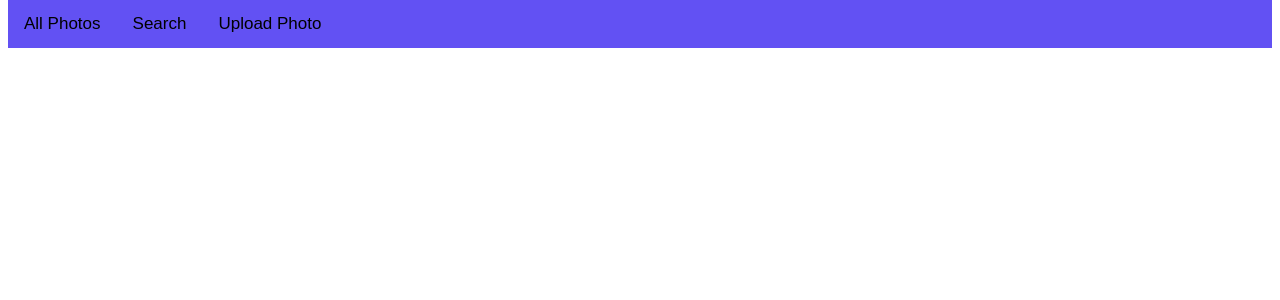
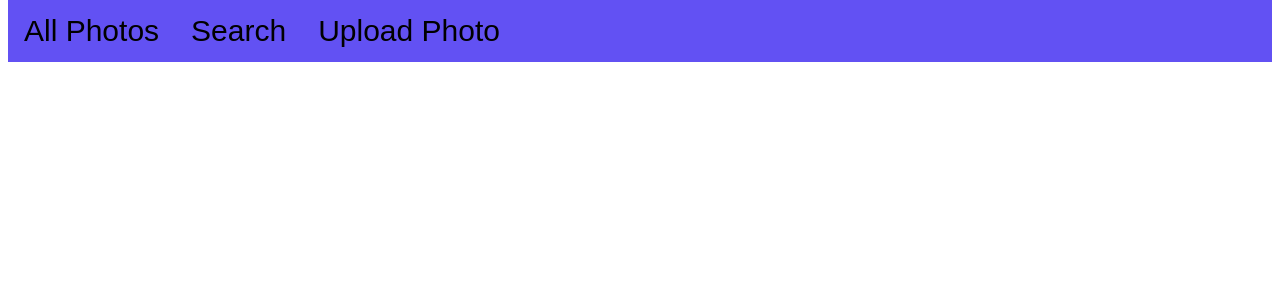
Before and after one commit to EarthSquirrel/django-photo-album, a Django app: page /photos/search-results/ in a window 1280 px wide. Shown: the top 300 px of the page. Run offline with Django 3.2, Linux system fonts and the light colour scheme; data that the repository does not hold is empty.

Commit message:
Increased font sizes

```diff
--- a/photoAlbum/photos/templates/photos/base.html
+++ b/photoAlbum/photos/templates/photos/base.html
@@ -26,12 +26,13 @@
               text-align: center;
               padding: 14px 16px;
               text-decoration: none;
-              font-size: 17px;
+              font-size: 30px;
             }
 
             .topnav a:hover {
               background-color: #A2FFF4;
               color: black;
+              font-size: 30px;
               font-weight: bold;
             }
 
@@ -47,6 +48,7 @@
             ul.pagination li {
                 display: inline;
                 float: center;
+                font-size: 20px;
                 width: 75%;
             }
         </style>
```
